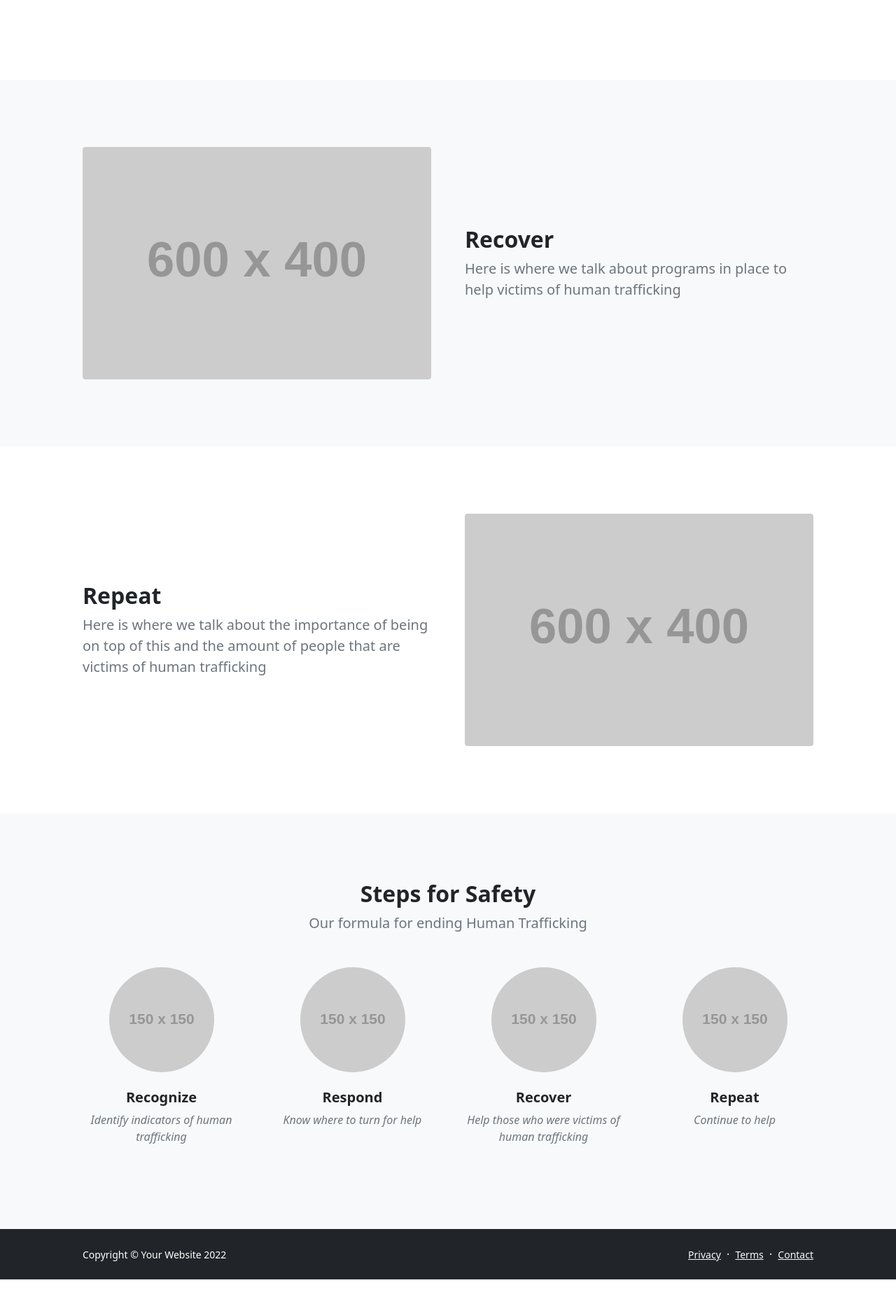
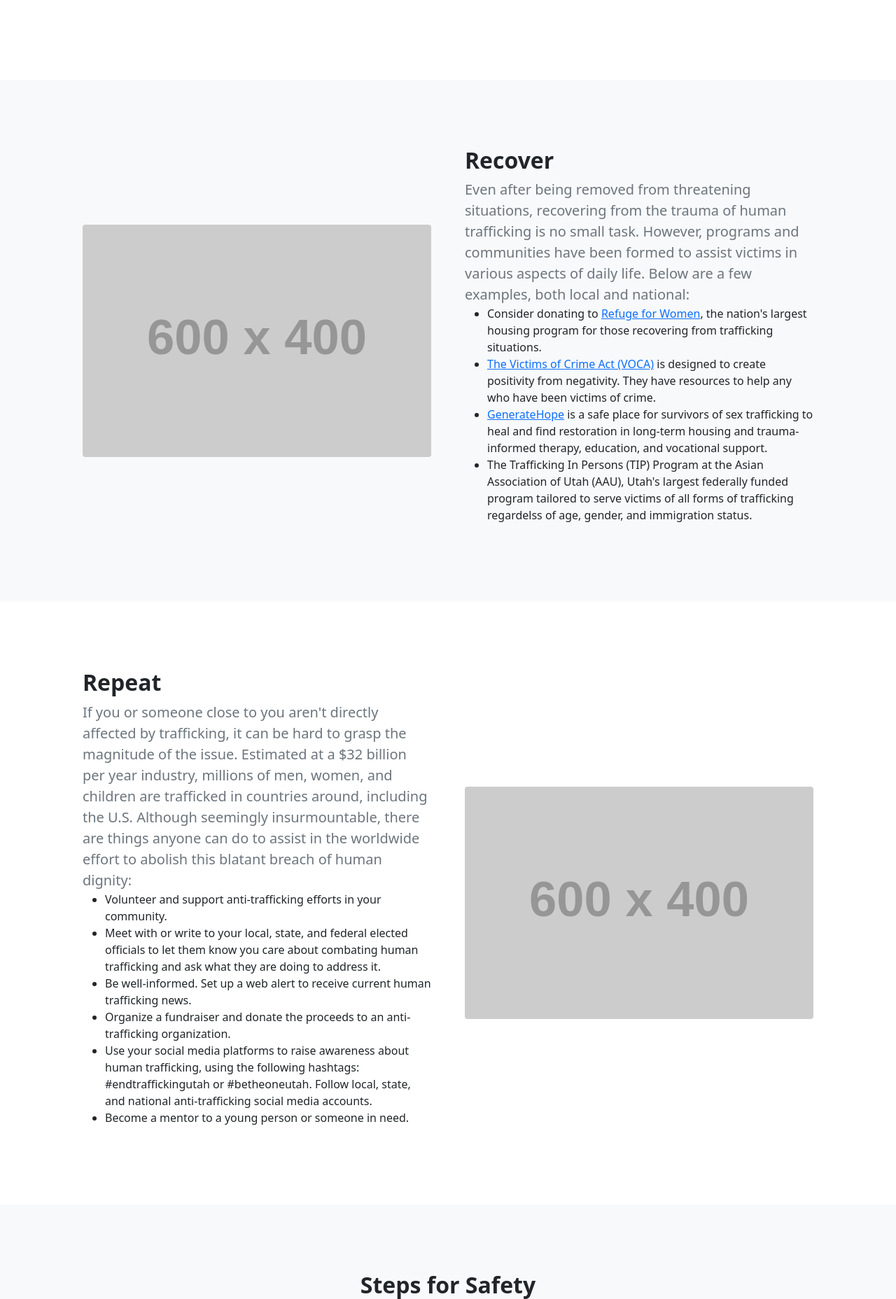
Before and after one commit to BZV83/missing-persons, a Django app: page /about/ in a window 1280 px wide. Shown: the part 1739-3595 px from the top of the page at 70% size. Before the commit the page ends 3567 px from the top, so only its background shows below. Run offline with Django 4.2, Linux system fonts and the light colour scheme; grey boxes labelled with a size stand in for pictures from a placeholder-image service; some libraries are stand-ins or nearby versions.

Commit message:
update about page with last 2 points
sklounst

```diff
--- a/missing-persons/templates/pages/about.html
+++ b/missing-persons/templates/pages/about.html
@@ -63,8 +63,13 @@
                         <div class="col-lg-6"><img class="img-fluid rounded mb-5 mb-lg-0" src="https://dummyimage.com/600x400/343a40/6c757d" alt="..." /></div>
                         <div class="col-lg-6">
                             <h2 class="fw-bolder">Recover</h2>
-                            <p class="lead fw-normal text-muted mb-0">Here is where we talk about programs in place to help victims of human trafficking <br>
-                            </p>
+                            <p class="lead fw-normal text-muted mb-0">Even after being removed from threatening situations, recovering from the trauma of human trafficking is no small task. However, programs and communities have been formed to assist victims in various aspects of daily life. Below are a few examples, both local and national: <br></p>
+                            <ul>
+                                <li> Consider donating to <a href="https://refugeforwomen.org/">Refuge for Women</a>, the nation's largest housing program for those recovering from trafficking situations.
+                                <li> <a href="https://ovc.ojp.gov/help-for-victims/overview">The Victims of Crime Act (VOCA)</a> is designed to create positivity from negativity. They have resources to help any who have been victims of crime.
+                                <li> <a href="https://www.generatehope.org/">GenerateHope</a> is a safe place for survivors of sex trafficking to heal and find restoration in long-term housing and trauma-informed therapy, education, and vocational support.
+                                <li> The Trafficking In Persons (TIP) Program at the Asian Association of Utah (AAU), Utah's largest federally funded program tailored to serve victims of all forms of trafficking regardelss of age, gender, and immigration status.
+                            </ul>
                         </div>
                     </div>
                 </div>
@@ -76,7 +81,15 @@
                         <div class="col-lg-6 order-first order-lg-last"><img class="img-fluid rounded mb-5 mb-lg-0" src="https://dummyimage.com/600x400/343a40/6c757d" alt="..." /></div>
                         <div class="col-lg-6">
                             <h2 class="fw-bolder">Repeat</h2>
-                            <p class="lead fw-normal text-muted mb-0">Here is where we talk about the importance of being on top of this and the amount of people that are victims of human trafficking</p>
+                            <p class="lead fw-normal text-muted mb-0">If you or someone close to you aren't directly affected by trafficking, it can be hard to grasp the magnitude of the issue. Estimated at a $32 billion per year industry, millions of men, women, and children are trafficked in countries around, including the U.S. Although seemingly insurmountable, there are things anyone can do to assist in the worldwide effort to abolish this blatant breach of human dignity:</p>
+                            <ul>
+                                <li> Volunteer and support anti-trafficking efforts in your community.
+                                <li> Meet with or write to your local, state, and federal elected officials to let them know you care about combating human trafficking and ask what they are doing to address it.
+                                <li> Be well-informed. Set up a web alert to receive current human trafficking news.
+                                <li> Organize a fundraiser and donate the proceeds to an anti-trafficking organization.
+                                <li> Use your social media platforms to raise awareness about human trafficking, using the following hashtags: #endtraffickingutah or #betheoneutah. Follow local, state, and national anti-trafficking social media accounts.
+                                <li> Become a mentor to a young person or someone in need.
+                            </ul>
                         </div>
                     </div>
                 </div>
```
